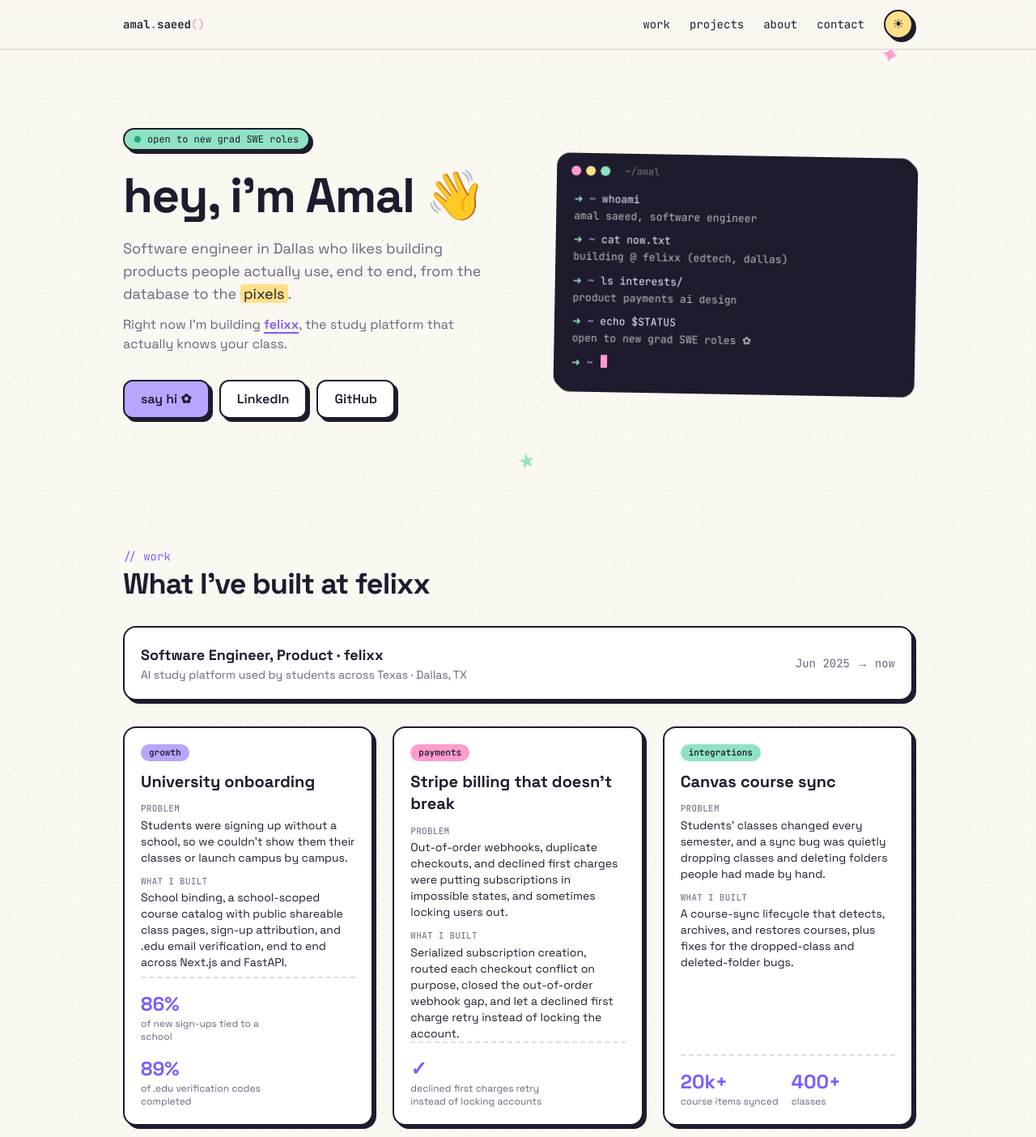
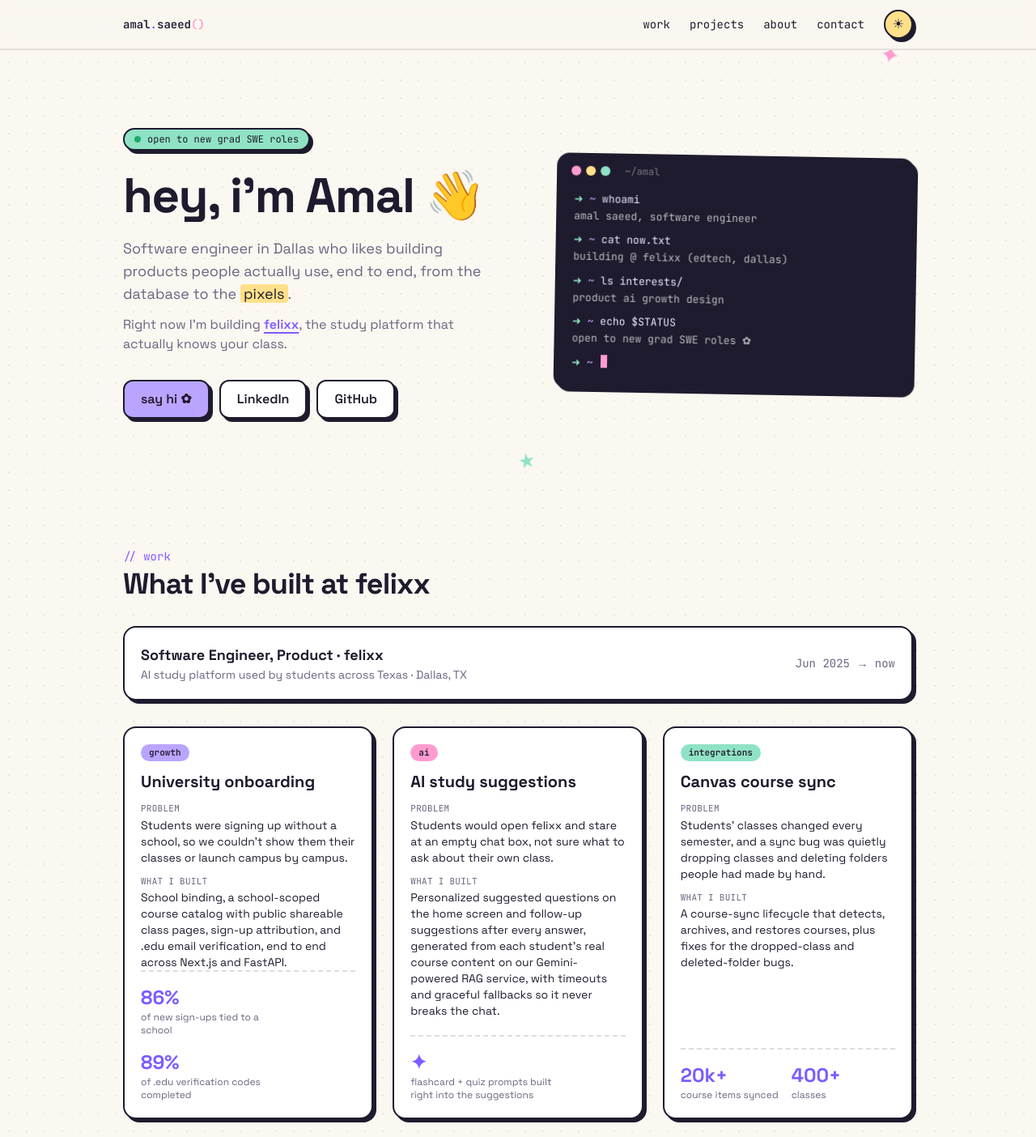
Before and after one commit to amalsaeed4/amal-site, a Next.js app: page / in a window 1280 px wide. Shown: the top 1404 px of the page at 81% size. Built offline with nearby package versions, Linux system fonts and the light colour scheme.

Commit message:
Swap payments case study for AI study suggestions
Co-Authored-By: Claude Opus 5.5 <noreply@anthropic.com>

```diff
--- a/app/page.tsx
+++ b/app/page.tsx
@@ -20,14 +20,14 @@ const caseStudies = [
     ],
   },
   {
-    tag: "payments",
+    tag: "ai",
     color: "bg-pink",
-    title: "Stripe billing that doesn't break",
+    title: "AI study suggestions",
     problem:
-      "Out-of-order webhooks, duplicate checkouts, and declined first charges were putting subscriptions in impossible states, and sometimes locking users out.",
+      "Students would open felixx and stare at an empty chat box, not sure what to ask about their own class.",
     built:
-      "Serialized subscription creation, routed each checkout conflict on purpose, closed the out-of-order webhook gap, and let a declined first charge retry instead of locking the account.",
-    result: [{ stat: "✓", label: "declined first charges retry instead of locking accounts" }],
+      "Personalized suggested questions on the home screen and follow-up suggestions after every answer, generated from each student's real course content on our Gemini-powered RAG service, with timeouts and graceful fallbacks so it never breaks the chat.",
+    result: [{ stat: "✦", label: "flashcard + quiz prompts built right into the suggestions" }],
   },
   {
     tag: "integrations",
@@ -45,10 +45,10 @@ const caseStudies = [
 ];
 
 const alsoBuilt = [
+  "referral + growth-partner dashboard",
   "lifecycle emails (1,700+ sent)",
-  "referral + growth-partner dashboard",
-  "AI study suggestions",
   "document viewer",
+  "subscriptions + billing",
   "marketing site",
 ];
 
@@ -271,7 +271,7 @@ export default function Home() {
               <p>
                 I studied Software Engineering at UT Dallas and spent most of the last year at felixx, an early-stage
                 edtech startup, where I&apos;ve gotten to own whole features: from the database schema and the
-                payment edge cases to the onboarding screens students actually see.
+                AI behind them to the onboarding screens students actually see.
               </p>
               <p className="mt-4">
                 I like the product side of engineering most: figuring out what people actually need, shipping it
--- a/components/Terminal.tsx
+++ b/components/Terminal.tsx
@@ -5,7 +5,7 @@ import { useEffect, useState } from "react";
 const LINES: { cmd: string; out: string }[] = [
   { cmd: "whoami", out: "amal saeed, software engineer" },
   { cmd: "cat now.txt", out: "building @ felixx (edtech, dallas)" },
-  { cmd: "ls interests/", out: "product  payments  ai  design" },
+  { cmd: "ls interests/", out: "product  ai  growth  design" },
   { cmd: "echo $STATUS", out: "open to new grad SWE roles ✿" },
 ];
 
```
